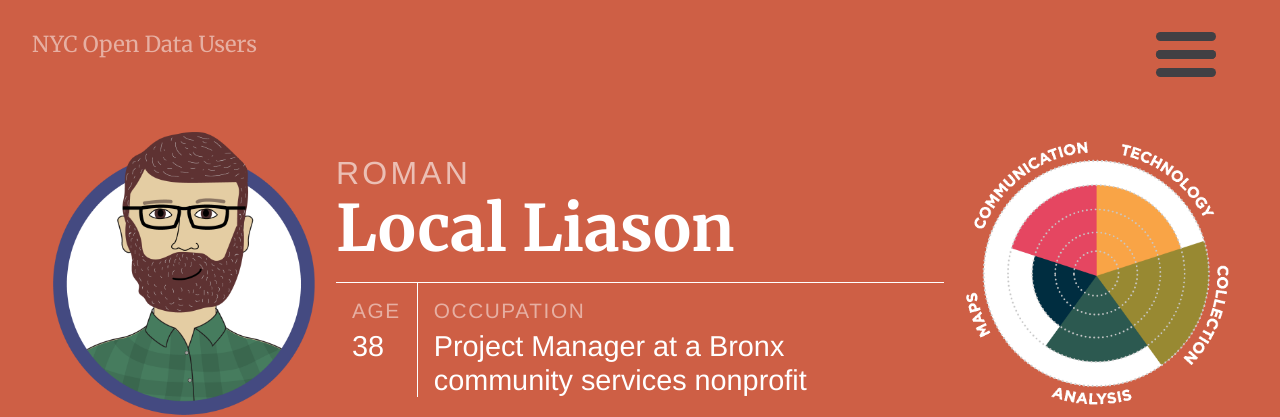
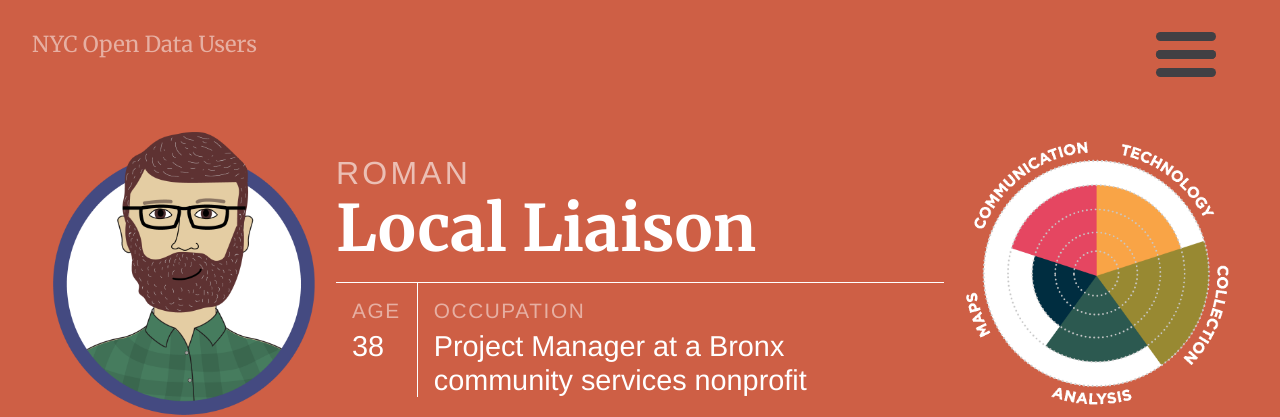
Before and after one commit to MODA-NYC/OpenDataPersonas, a Jekyll site: the page built from local-liaison/index.md, in a window 1280 px wide and 900 px high. Shown: the top 417 px of the window. Built offline with Jekyll 4.4.1, drawn with Linux system fonts in a browser that asks for light colours; nearby versions of some CDN libraries.

Commit message:
Fixed the spelling of *Liaison*

```diff
--- a/_includes/menu.html
+++ b/_includes/menu.html
@@ -15,11 +15,11 @@
     <span class="thumb__title">Equipped Explorer</span>
   </div>
   <div class="thumb">
-      <a href="{{ site.baseurl }}/local-liason">
+      <a href="{{ site.baseurl }}/local-liaison">
         <img src="{{ site.baseurl }}/assets/img/roman.png" />
       </a>
     <span class="thumb__name">Roman</span>
-    <span class="thumb__title">Local Liason</span>
+    <span class="thumb__title">Local Liaison</span>
   </div>
   <div class="thumb">
     <a href="{{ site.baseurl }}/influential-interpreter">
--- a/index.html
+++ b/index.html
@@ -21,11 +21,11 @@ layout: frontpage
     <span class="thumb__title">Equipped Explorer</span>
   </div>
   <div class="thumb">
-      <a href="{{ site.baseurl }}/local-liason">
+      <a href="{{ site.baseurl }}/local-liaison">
         <img src="{{ site.baseurl }}/assets/img/roman.png" />
       </a>
     <span class="thumb__name">Roman</span>
-    <span class="thumb__title">Local Liason</span>
+    <span class="thumb__title">Local Liaison</span>
   </div>
   <div class="thumb">
     <a href="{{ site.baseurl }}/influential-interpreter">
--- a/local-liason/index.md
+++ b/local-liaison/index.md
@@ -1,8 +1,8 @@
 ---
 layout: persona
-title: Local Liason
+title: Local Liaison
 person: roman
-role: Local Liason
+role: Local Liaison
 age: 38
 occupation: Project Manager at a Bronx community services nonprofit
 quote: “Open data is in world full of technical people. I am torn about this, on one hand it's  important for the city to provide broad data, on the other hand, it causes average citizens to become reliant on technologists.”
```
